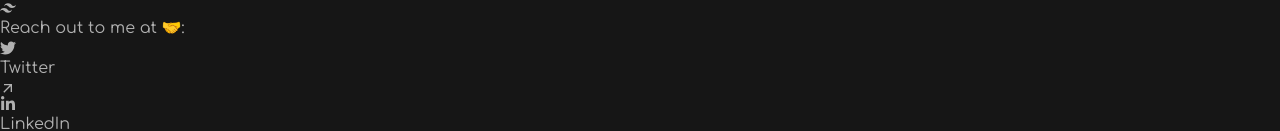
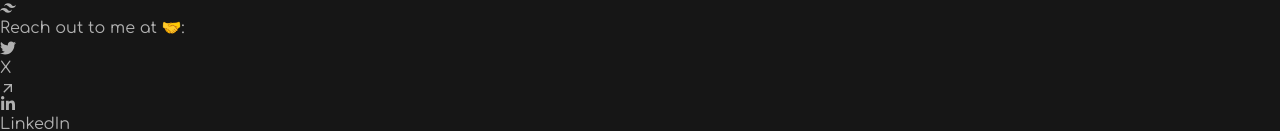
Before and after one commit to chatbot-1/new-portfolio, a React (Vite) app: page / in a window 1280 px wide. Shown: the part 3143-3274 px from the top of the page. Built offline with nearby package versions, Linux system fonts and the light colour scheme.

Commit message:
release 1.2

```diff
--- a/src/components/Contact.jsx
+++ b/src/components/Contact.jsx
@@ -16,17 +16,17 @@ const Contact = () => {
         <div className="flex justify-evenly mt-[50px]">
           <div className="flex flex-col gap-10">
             <a
-              href="https://twitter.com/itsmeatul_"
+              href="https://x.com/dirthief_"
               className="flex justify-start items-center cursor-pointer gap-2 ease-in-out duration-300 hover:text-white"
             >
               <p className="flex items-center gap-1 border-dashed border-b-[1.5px] border-gray-700/50">
                 <FaTwitter />
-                Twitter
+                X
               </p>
               <MdArrowOutward/>
             </a>
             <a
-              href="https://www.linkedin.com/in/atulsingh01/"
+              href="https://www.linkedin.com/in/atulxtech/"
               className="flex justify-start items-center cursor-pointer gap-2 ease-in-out duration-300 hover:text-white"
             >
               <p className="flex items-center gap-1 border-dashed border-b-[1.5px] border-gray-700/50">
@@ -48,7 +48,7 @@ const Contact = () => {
               <MdArrowOutward/>
             </a>
             <a
-              href="https://www.instagram.com/justtatul/"
+              href="https://www.instagram.com/archives.tsx/"
               className="flex justify-start items-center cursor-pointer gap-2 ease-in-out duration-300 hover:text-white"
             >
               <p className="flex items-center gap-1 border-dashed border-b-[1.5px] border-gray-700/50">
```
